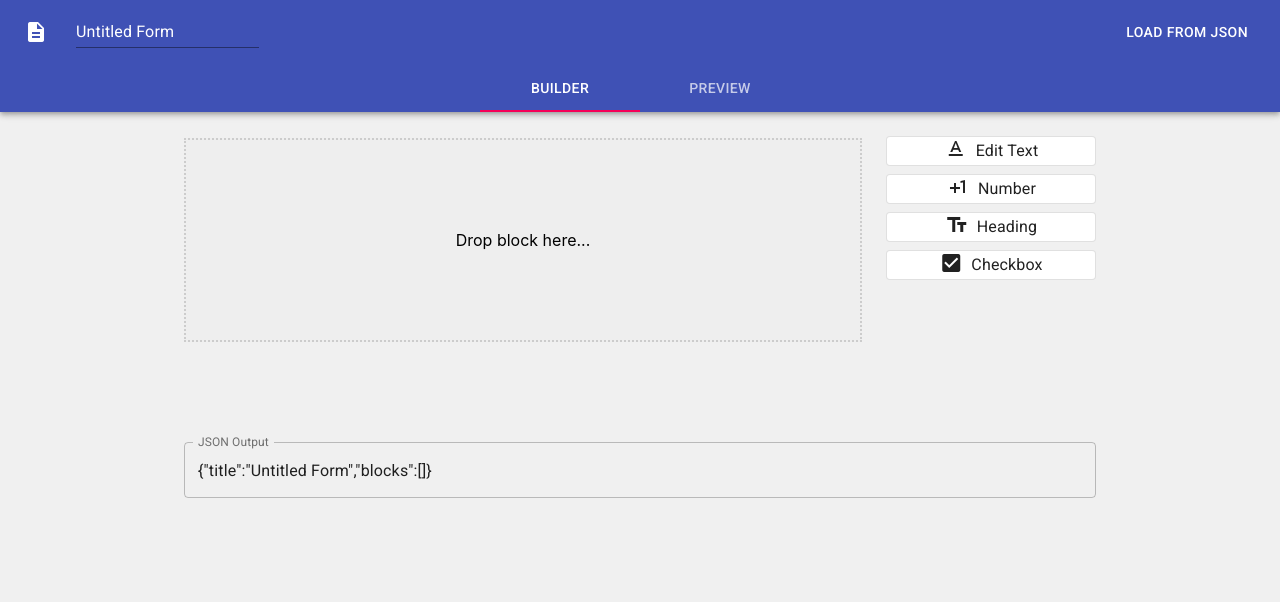
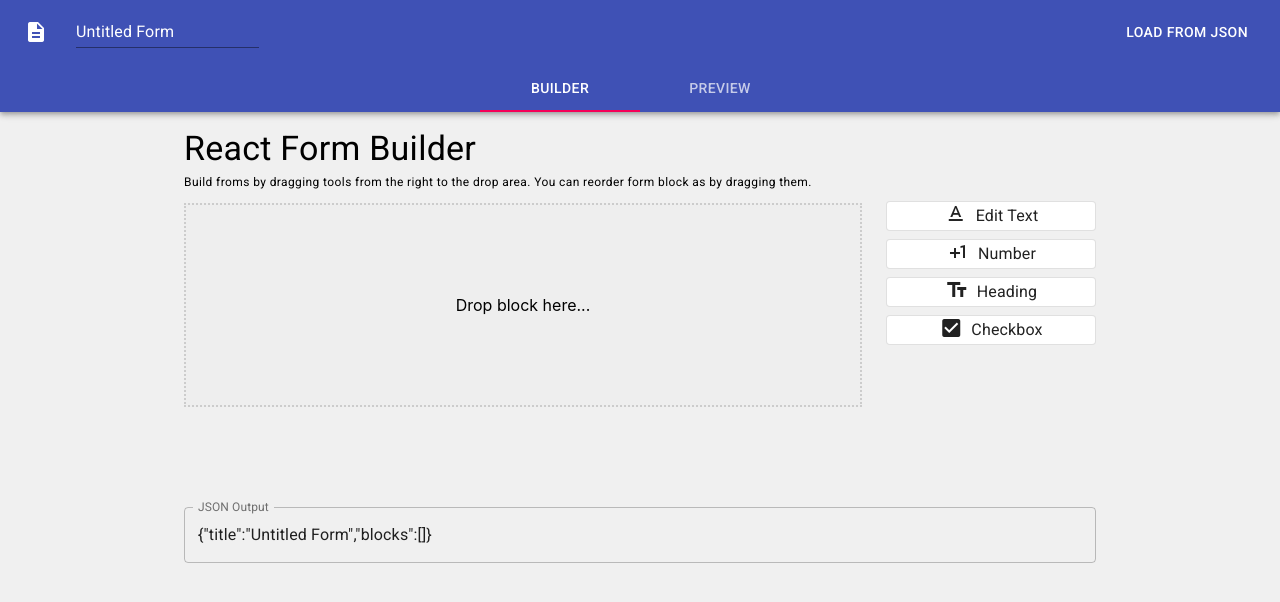
Before and after one commit to tanmayv/react-form-builder, a React (Create React App) app: page / in a window 1280 px wide. Shown: the top 602 px of the page. Built offline with nearby package versions, Linux system fonts and the light colour scheme.

Commit message:
Divided code between app and home component

```diff
--- a/src/App.tsx
+++ b/src/App.tsx
@@ -1,4 +1,4 @@
-import { AppBar, Container, Icon, IconButton, makeStyles, Tab, Tabs, TextField, Toolbar } from '@material-ui/core';
+import { TextField, Typography } from '@material-ui/core';
 import React, { useState } from 'react';
 
 import './App.css';
@@ -8,34 +8,16 @@ import CheckboxComponent from './custom-component/Checkbox';
 import EditTextComponent from './custom-component/EditTextComponent';
 import HeadingComponent from './custom-component/HeadingComponent';
 import NumberComponent from './custom-component/NumberComponent';
+import Home from './Home';
 import JsonLoader from './JsonLoader';
-
-const useStyles = makeStyles((theme) => ({
-  root: {
-    flexGrow: 1,
-  },
-  menuButton: {
-    marginRight: theme.spacing(2),
-  },
-  title: {
-    flexGrow: 1,
-  },
-  input: {
-    '& input.MuiInput-input' : {
-      color: 'white'
-    }
-  }
-}));
 
 interface FormData {
   title: string;
   blocks: BlockData[];
 }
 
-function App() {
+const App: React.FC<{}> = () => {
   const [ formData, setFormData ] = useState<FormData>({ title: 'Untitled Form', blocks: [] });
-  const [ currentTab, setCurrentTab ] = useState<number>(0);
-
   const builderProps: FormBuilderProps = {
     registry: {
       text: {
@@ -64,37 +46,14 @@ function App() {
     },
     change: (newBlocks) => setFormData((oldFormData: FormData) => ({...oldFormData, blocks: newBlocks(oldFormData.blocks)}))
   };
-  const classes = useStyles();
 
-  return (
-    <div className={classes.root}>
-      <AppBar position="static">
-        <Toolbar>
-          <IconButton className={classes.menuButton} edge="start"  color="inherit" aria-label="menu">
-            <Icon>description</Icon>
-          </IconButton>
-          <div className={classes.title}>
-            <TextField
-              className={classes.input}
-              value={formData.title}
-              onChange={event => {event.persist(); setFormData((oldFormData) => ({...oldFormData, title: event.target.value}))}}
-            />
-            </div>
-            <JsonLoader loadJson={(jsonData: any) => setFormData(jsonData)}/>
-        </Toolbar>
-        <Tabs
-            value={currentTab}
-            onChange={(event, newValue) => {setCurrentTab(newValue)}}
-            indicatorColor="secondary"
-            centered
-          >
-            <Tab label="Builder" />
-            <Tab label="Preview" />
-          </Tabs>
-      </AppBar>
-      <Container maxWidth='md' style={{paddingTop: '16px'}}>
-        { currentTab === 0 &&
+  const title = <TextField value={formData.title}
+                  onChange={event => {event.persist(); setFormData((oldFormData) => ({...oldFormData, title: event.target.value}))}}/>;
+  const jsonLoaderAction = <JsonLoader loadJson={(jsonData: any) => setFormData(jsonData)}/>;
+  const builderTab = (
     <div>
+      <Typography variant='h4'>React Form Builder</Typography>
+      <Typography variant='caption'>Build froms by dragging tools from the right to the drop area. You can reorder form block as by dragging them.</Typography>
       <FormBuilder {...builderProps} key='builder'/>
       <TextField
           fullWidth
@@ -105,11 +64,10 @@ function App() {
           variant="outlined"
         />
     </div>
-        }
-        { currentTab === 1 && <FormRenderer {...builderProps} title={formData.title}/>}
-      </Container>
-    </div>
   );
+  const previewTab = <FormRenderer {...builderProps} title={formData.title}/>;
+
+  return <Home title={title} action={jsonLoaderAction} leftTab={builderTab} rightTab={previewTab}/>
 }
 
 export default App;
--- /dev/null
+++ b/src/Home.tsx
@@ -0,0 +1,59 @@
+import React, { useState } from 'react';
+import { AppBar, Container, Icon, IconButton, makeStyles, Tab, Tabs, Toolbar } from '@material-ui/core';
+
+const useStyles = makeStyles((theme) => ({
+  root: {
+    flexGrow: 1,
+  },
+  menuButton: {
+    marginRight: theme.spacing(2),
+  },
+  title: {
+    flexGrow: 1,
+    '& input.MuiInput-input' : {
+      color: 'white'
+    }
+  }
+}));
+
+type Component = JSX.Element | React.FC<any>;
+
+export interface HomeProps {
+  leftTab: Component,
+  rightTab: Component,
+  action: Component,
+  title: Component
+}
+
+const Home: React.FC<HomeProps> = ({leftTab, rightTab, action, title}) => {
+  const classes = useStyles();
+  const [ currentTab, setCurrentTab ] = useState<number>(0);
+
+  return (
+    <div className={classes.root}>
+      <AppBar position="static">
+        <Toolbar>
+          <IconButton className={classes.menuButton} edge="start"  color="inherit" aria-label="menu">
+            <Icon>description</Icon>
+          </IconButton>
+          <div className={classes.title}>{title}</div>
+          {action}
+        </Toolbar>
+        <Tabs
+          value={currentTab}
+          onChange={(event, newValue) => {setCurrentTab(newValue)}}
+          indicatorColor="secondary"
+          centered>
+            <Tab label="Builder" />
+            <Tab label="Preview" />
+        </Tabs>
+      </AppBar>
+      <Container maxWidth='md' style={{paddingTop: '16px'}}>
+        { currentTab === 0 && leftTab }
+        { currentTab === 1 && rightTab }
+      </Container>
+    </div>
+  );
+};
+
+export default Home;
--- a/src/JsonLoader.tsx
+++ b/src/JsonLoader.tsx
@@ -1,5 +1,4 @@
-import { AppBar, Button, Container, Dialog, Grid, Icon, IconButton, makeStyles, Slide, TextField, Toolbar, Typography } from '@material-ui/core';
-import { stringify } from 'querystring';
+import { AppBar, Button, Container, Dialog, Grid, Icon, IconButton, makeStyles, TextField, Toolbar, Typography } from '@material-ui/core';
 import React from 'react';
 const useStyles = makeStyles((theme) => ({
   appBar: {
@@ -20,7 +19,6 @@ const JsonLoader: React.FC<any> = ({loadJson}) => {
   const classes = useStyles();
   const [open, setOpen] = React.useState(false);
   const [jsonString, setJsonString] = React.useState('{}');
-  const [isJsonValid, setJsonValid] = React.useState(false);
 
   const handleClickOpen = () => {
     setOpen(true);
@@ -44,7 +42,7 @@ const JsonLoader: React.FC<any> = ({loadJson}) => {
           <AppBar className={classes.appBar}>
             <Toolbar>
               <IconButton edge="start" color="inherit" onClick={handleClose} aria-label="close">
-                <Icon>documents</Icon>
+                <Icon>get_app</Icon>
               </IconButton>
               <Typography variant="h6" className={classes.title}>
                 JSON loader
--- a/src/core/FormBuilder.tsx
+++ b/src/core/FormBuilder.tsx
@@ -1,4 +1,4 @@
-import React, { useCallback, useEffect, useState } from "react";
+import React from "react";
 import Grid from "@material-ui/core/Grid";
 import Paper from "@material-ui/core/Paper";
 import Icon from "@material-ui/core/Icon";
--- a/src/core/blockconfig/BlockConfigForm.tsx
+++ b/src/core/blockconfig/BlockConfigForm.tsx
@@ -1,18 +1,9 @@
 import React from 'react';
 import { makeStyles } from '@material-ui/core/styles';
 import TextField from '@material-ui/core/TextField';
-import { Checkbox, FormControl, FormControlLabel, InputLabel, Select, Typography } from '@material-ui/core';
+import { Checkbox, FormControl, FormControlLabel, Grid, InputLabel, Select, Typography } from '@material-ui/core';
 
 import { PropertyType } from './PropertyType';
-
-const useStyles = makeStyles((theme) => ({
-  root: {
-    '& > *': {
-      margin: theme.spacing(1),
-      width: '25ch',
-    },
-  },
-}));
 
 export interface BlockConfigFormProps {
   formData: any;
@@ -21,7 +12,6 @@ export interface BlockConfigFormProps {
 }
 
 const BlockConfigForm: React.FC<BlockConfigFormProps> = ({formData, properties, changeOne}) => {
-  const classes = useStyles();
   const inputVariant = 'outlined';
 
   const configurationFormElements: any[] = Object.keys(formData).map((key: string, idx: number) => {
@@ -32,20 +22,22 @@ const BlockConfigForm: React.FC<BlockConfigFormProps> = ({formData, properties,
       case PropertyType.NUMBER :
       case PropertyType.STRING : {
         const onChange = (event: any) => changeOne(key, event.target.value);
-          return <TextField variant={inputVariant} key={idx} name={key} label={key} type={type} value={property || ''} onChange={onChange}/>;
+          return <Grid item key={key} sm={6} xs={12}><TextField fullWidth variant={inputVariant} name={key} label={key} type={type} value={property || ''} onChange={onChange}/></Grid>;
       }
 
       case PropertyType.STRING_ARRAY: {
         const onChange = (event: any) => changeOne(key, event.target.value.split(','));
-          return <TextField variant={inputVariant} key={idx} name={key} label={key} type={type} value={(property || []).join(',')} onChange={onChange}/>;
+          return <Grid item key={key} sm={6} xs={12}><TextField fullWidth variant={inputVariant} name={key} label={key} type={type} value={(property || []).join(',')} onChange={onChange}/></Grid>;
       }
 
       case PropertyType.BOOLEAN: {
         return (
-          <FormControlLabel key={key}
-            control={<Checkbox checked={property} onChange={(event) => changeOne(key, event.target.checked)} name={key} />}
-            label={key}
-          />
+          <Grid item key={key} sm={6} xs={12}>
+            <FormControlLabel
+              control={<Checkbox checked={property} onChange={(event) => changeOne(key, event.target.checked)} name={key} />}
+              label={key}
+            />
+          </Grid>
         );
       }
 
@@ -53,12 +45,14 @@ const BlockConfigForm: React.FC<BlockConfigFormProps> = ({formData, properties,
         const onChange = (event: any) => changeOne(key, {...property, selected: event.target.value});
         const menuItems = (property.options || []).map((value: string, idx: number) => <option key={idx} value={value}>{value}</option>);
         return (
-            <FormControl variant={inputVariant} key={idx}>
+          <Grid item key={idx} sm={6} xs={12}>
+            <FormControl variant={inputVariant}>
                 <InputLabel id="demo-simple-select-label">{key}</InputLabel>
-                <Select native name={key} label={key} value={property.selected} onChange={onChange}>
+                <Select fullWidth native name={key} label={key} value={property.selected} onChange={onChange}>
                   {menuItems}
                 </Select>
             </FormControl>
+          </Grid>
         );
       };
     }
@@ -66,9 +60,13 @@ const BlockConfigForm: React.FC<BlockConfigFormProps> = ({formData, properties,
   });
   return (
     <div style={{padding: '8px 16px'}}>
-      <Typography variant='subtitle2' component='h1'>Block Configuration</Typography>
-      <form className={classes.root}>
+      <form>
+        <Grid container spacing={3}>
+          <Grid item xs={12}>
+            <Typography variant='subtitle2' component='h1'>Block Configuration</Typography>
+          </Grid>
           {configurationFormElements}
+        </Grid>
       </form>
     </div>
   );
--- a/src/core/blockconfig/BlockConfigurator.tsx
+++ b/src/core/blockconfig/BlockConfigurator.tsx
@@ -1,6 +1,5 @@
-import { Button, Card, CardActions, CardContent, CardHeader, Collapse, Icon, IconButton, Typography } from '@material-ui/core';
+import { Card, CardActions, CardContent, CardHeader, Collapse, Icon, IconButton } from '@material-ui/core';
 import React, { useCallback, useEffect, useState } from 'react';
-import styled from 'styled-components';
 
 import BlockConfigForm from './BlockConfigForm';
 import { PropertyType } from './PropertyType';
@@ -64,7 +63,7 @@ const BlockConfigurator: React.FC<BlockConfiguratorProps> = ({data, title, id, b
   const toggleEditConfig = () => setEditConfig((current) => !current);
   const Block = block;
   return (
-      <Card style={{margin: '16px'}}>
+      <Card style={{marginBottom: '16px'}}>
         <CardHeader
           title={title}
           action={
--- a/src/core/darg-drop/SortingList.tsx
+++ b/src/core/darg-drop/SortingList.tsx
@@ -35,7 +35,7 @@ export interface SortingListProps {
 const DefaultPlaceholder = styled.div`
   height: 100px;
   border: 2px dotted #ccc;
-  margin: 0px 16px;
+  margin-bottom: 16px;
 `;
 const SortingList: React.FC<SortingListProps> = ({items, reorderItems, placeholder, externalItemDropped}) => {
   const [ placeHolderIndex, setPlaceholderIndex ] = useState(-1);
```
Lines whose indentation alone changed are shown as unchanged.
